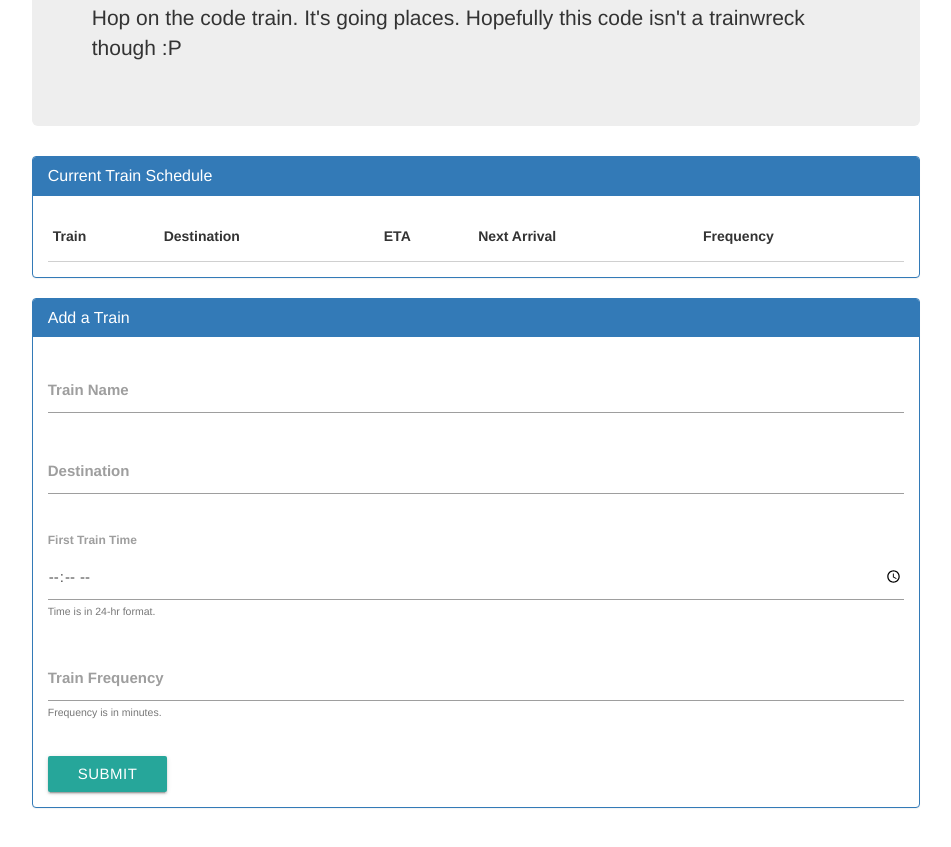
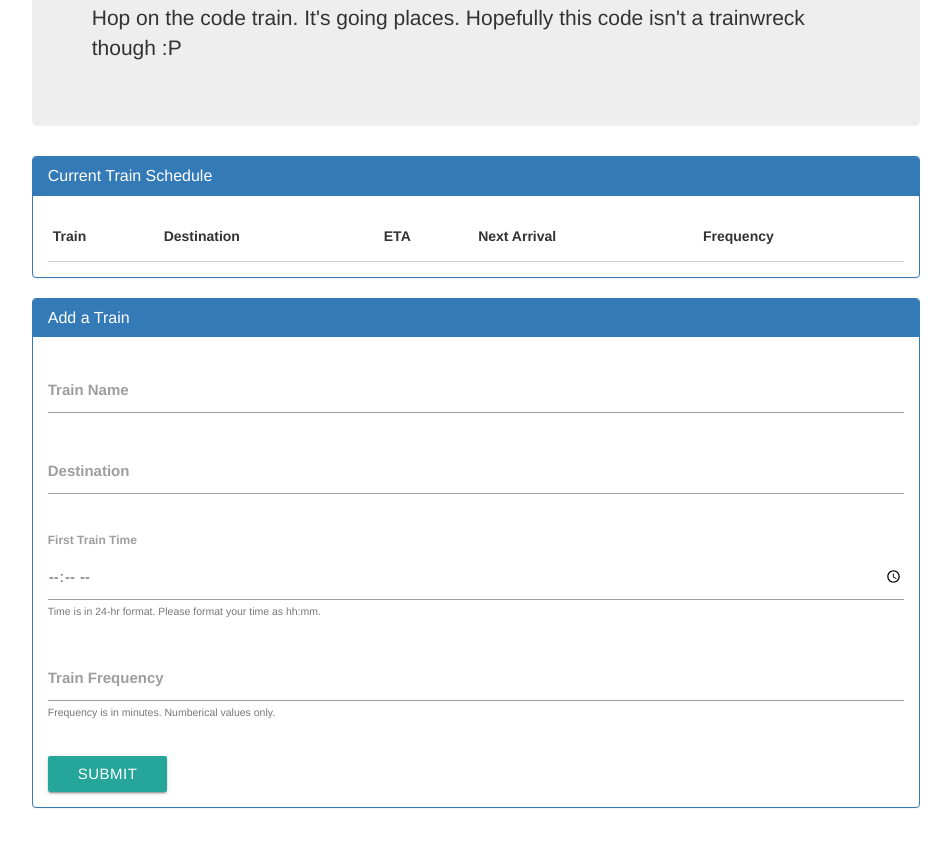
Before and after one commit to enochwu/train-schedule, a plain HTML site: page index.html in a window 1280 px wide. Shown: the part 171-1018 px from the top of the page, without its empty margins (164-1115 px from the left). Drawn offline with nearby package versions, Linux system fonts and the light colour scheme; no server answers.

Commit message:
Stuff for Safari users.
Found some inconsistancy in how Safari generates date and number fields, vs how Chrome does it. Have adjusted instructions for users accordingly.

```diff
--- a/assets/js/app.js
+++ b/assets/js/app.js
@@ -35,7 +35,7 @@ $("#add-train").on("click", function() {
     $('.form-control').val('');
 
   } else {
-    alert('Please fill out all the fields before submitting.')
+    alert('Please fill out all the fields before submitting. In addition, check to make sure your time is formatted to hh:ss and that the train frequency is only a numberical value')
   }
 
 });
--- a/index.html
+++ b/index.html
@@ -77,13 +77,13 @@
                 <div class="form-group">
                   <label for="first-train">First Train Time</label>
                   <input type="time" class="form-control" id="first-train" aria-describedby="timeHelp">
-                  <small id="timeHelp" class="form-text text-muted">Time is in 24-hr format.</small>
+                  <small id="timeHelp" class="form-text text-muted">Time is in 24-hr format. Please format your time as hh:mm.</small>
                 </div>
 
                 <div class="form-group input-field">
                   <label for="frequency">Train Frequency</label>
                   <input type="number" class="form-control" id="frequency" min="1" aria-describedby="frequencyHelp">
-                  <small id="frequencyHelp" class="form-text text-muted">Frequency is in minutes.</small>
+                  <small id="frequencyHelp" class="form-text text-muted">Frequency is in minutes. Numberical values only.</small>
                 </div>
 
                 <button type="submit" class="btn btn-primary" id="add-train">Submit</button>
```
